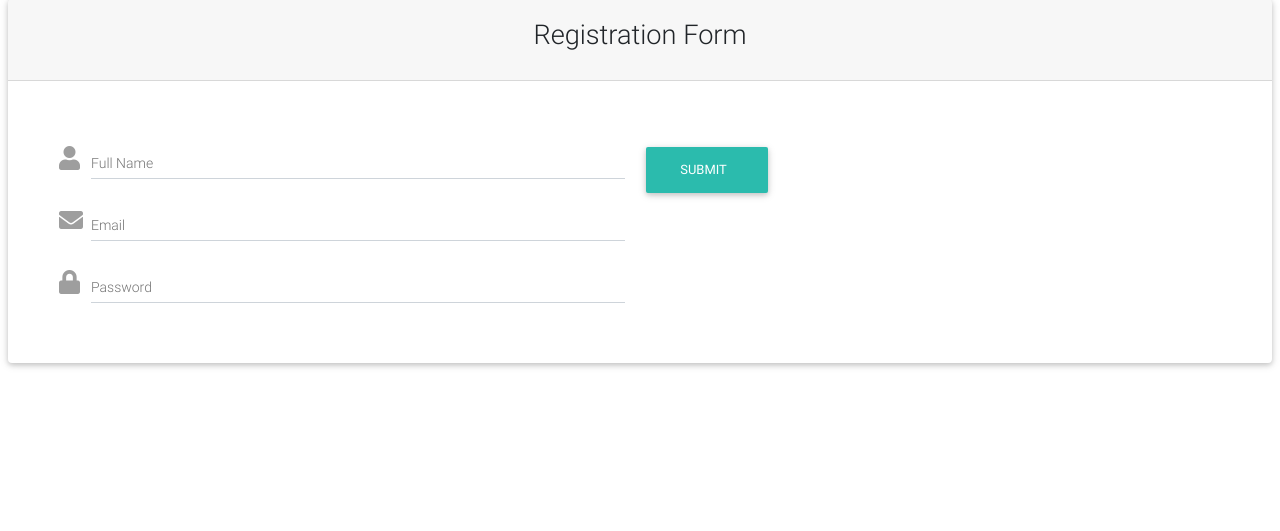
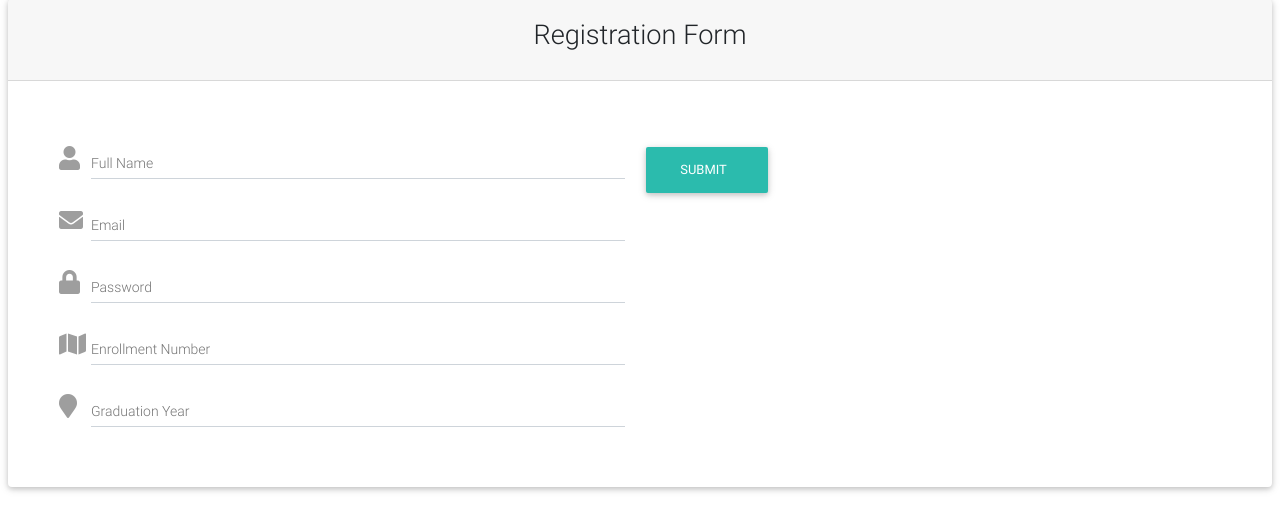
Before and after one commit to samriddhivwalia/internect, a PHP site: page /register.php in a window 1280 px wide. Shown: the part 69-600 px from the top of the page. Run offline with PHP 8.4, Linux system fonts and the light colour scheme; some libraries are stand-ins or nearby versions.

Commit message:
Update register.php

```diff
--- a/register.php
+++ b/register.php
@@ -26,6 +26,14 @@
 				            <div class="md-form form-sm"> <i class="fa fa-lock prefix"></i>
 				              <input type="password" id="password" class="form-control form-control-sm" name="password">
 				              <label for="password">Password</label>
+				            </div>
+					    <div class="md-form form-sm"> <i class="fas fa-map prefix"></i>
+				              <input type="text" id="address1" class="form-control form-control-sm" name="address1">
+				              <label for="address1">Enrollment Number</label>
+				            </div>
+							<div class="md-form form-sm"> <i class="fa fa-map-marker prefix"></i>
+				              <input type="text" id="address2" class="form-control form-control-sm" name="address2">
+				              <label for="address2">Graduation Year</label>
 				            </div>
 
 						</div>
```
